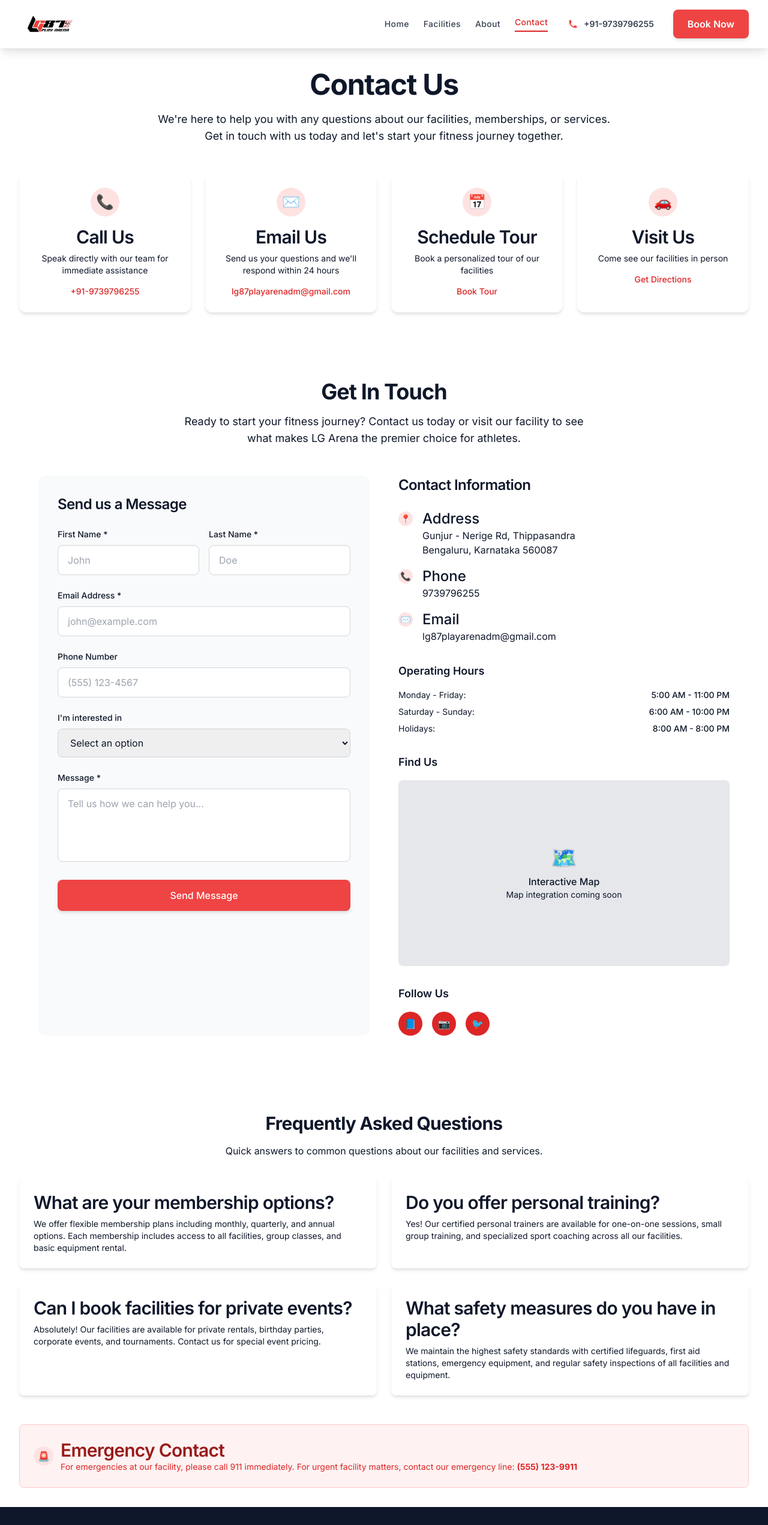
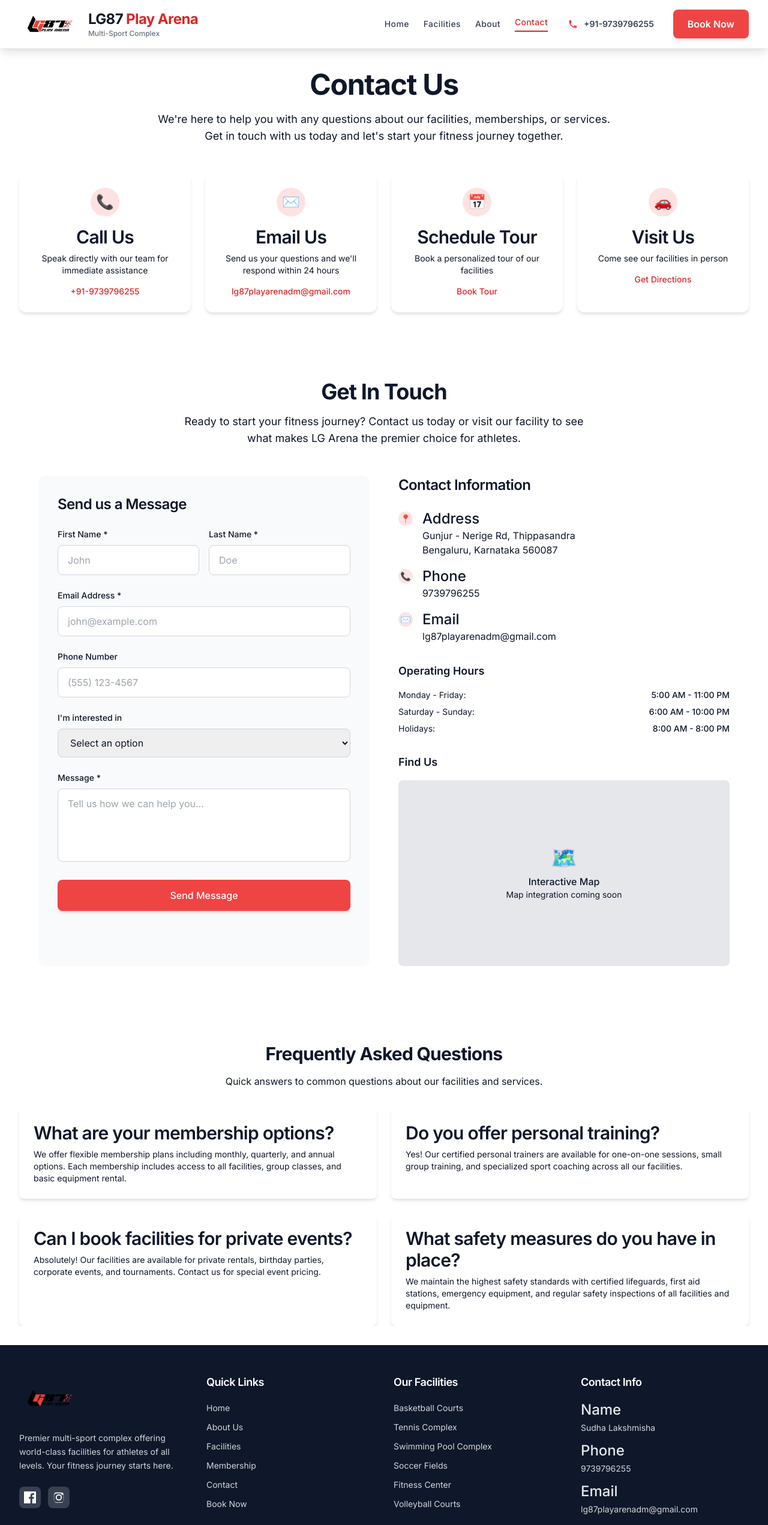
Before and after one commit to Chirag4452/lgarena-lp, a React (Vite) app: page /contact in a window 1280 px wide. Shown: the top 2543 px of the page at 60% size. Built offline with nearby package versions, Linux system fonts and the light colour scheme.

Commit message:
Remove social media links from ContactLocation and emergency contact section from Contact page; add brand heading to Header component.

```diff
--- a/src/components/ContactLocation.jsx
+++ b/src/components/ContactLocation.jsx
@@ -213,35 +213,7 @@ const ContactLocation = () => {
               </div>
             </div>
 
-            {/* Social Media Links */}
-            <div>
-              <h4 className="text-lg font-semibold text-secondary-800 mb-4">
-                Follow Us
-              </h4>
-              <div className="flex space-x-4">
-                <a
-                  href="#"
-                  className="w-10 h-10 bg-primary-600 text-white rounded-full flex items-center justify-center hover:bg-primary-700 transition-colors"
-                  aria-label="Facebook"
-                >
-                  📘
-                </a>
-                <a
-                  href="#"
-                  className="w-10 h-10 bg-primary-600 text-white rounded-full flex items-center justify-center hover:bg-primary-700 transition-colors"
-                  aria-label="Instagram"
-                >
-                  📷
-                </a>
-                <a
-                  href="#"
-                  className="w-10 h-10 bg-primary-600 text-white rounded-full flex items-center justify-center hover:bg-primary-700 transition-colors"
-                  aria-label="Twitter"
-                >
-                  🐦
-                </a>
-              </div>
-            </div>
+
           </div>
         </div>
       </div>
--- a/src/components/Header.jsx
+++ b/src/components/Header.jsx
@@ -73,6 +73,15 @@ const Header = () => {
                 alt="LG87 Play Arena"
                 className="h-20 w-auto transition-transform duration-200 group-hover:scale-105"
               />
+              {/* Brand Heading */}
+              <div className="ml-3 leading-tight">
+                <div className="text-xl sm:text-2xl font-extrabold text-gray-900 tracking-tight">
+                  LG87 <span className="text-red-600">Play Arena</span>
+                </div>
+                <div className="text-[11px] sm:text-xs text-gray-500 font-medium">
+                  Multi-Sport Complex
+                </div>
+              </div>
             </div>
           </Link>
 
--- a/src/pages/Contact.jsx
+++ b/src/pages/Contact.jsx
@@ -137,21 +137,7 @@ const Contact = () => {
           </div>
         </div>
 
-        {/* Emergency Contact */}
-        <div className="mt-12 bg-red-50 border border-red-200 rounded-lg p-6">
-          <div className="flex items-center">
-            <div className="w-8 h-8 bg-red-100 rounded-full flex items-center justify-center mr-3">
-              <span className="text-red-600">🚨</span>
-            </div>
-            <div>
-              <h3 className="font-semibold text-red-800">Emergency Contact</h3>
-              <p className="text-red-600 text-sm">
-                For emergencies at our facility, please call 911 immediately.
-                For urgent facility matters, contact our emergency line: <strong>(555) 123-9911</strong>
-              </p>
-            </div>
-          </div>
-        </div>
+
       </div>
     </main>
   );
```
